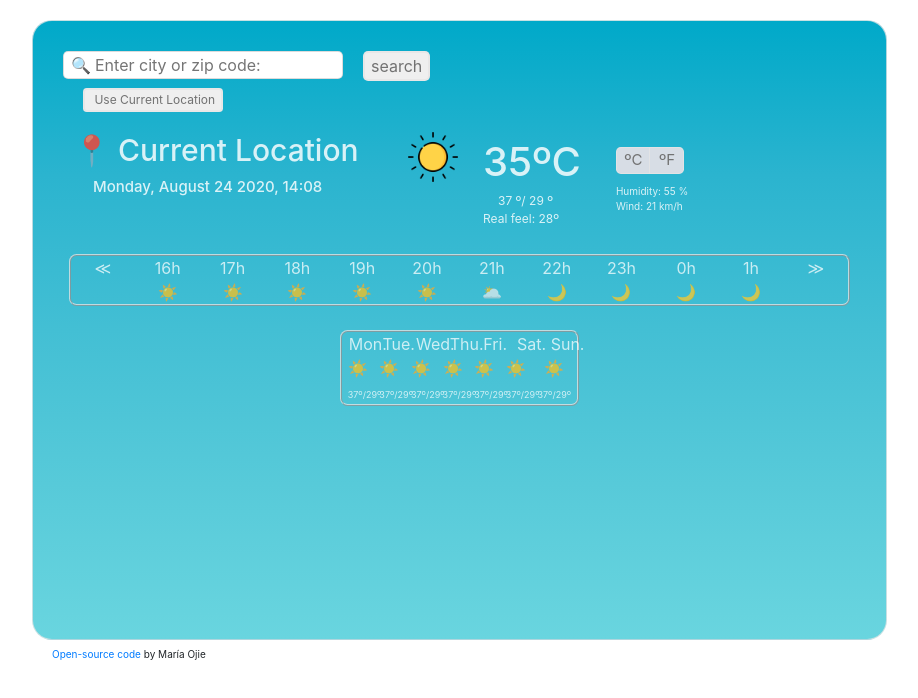
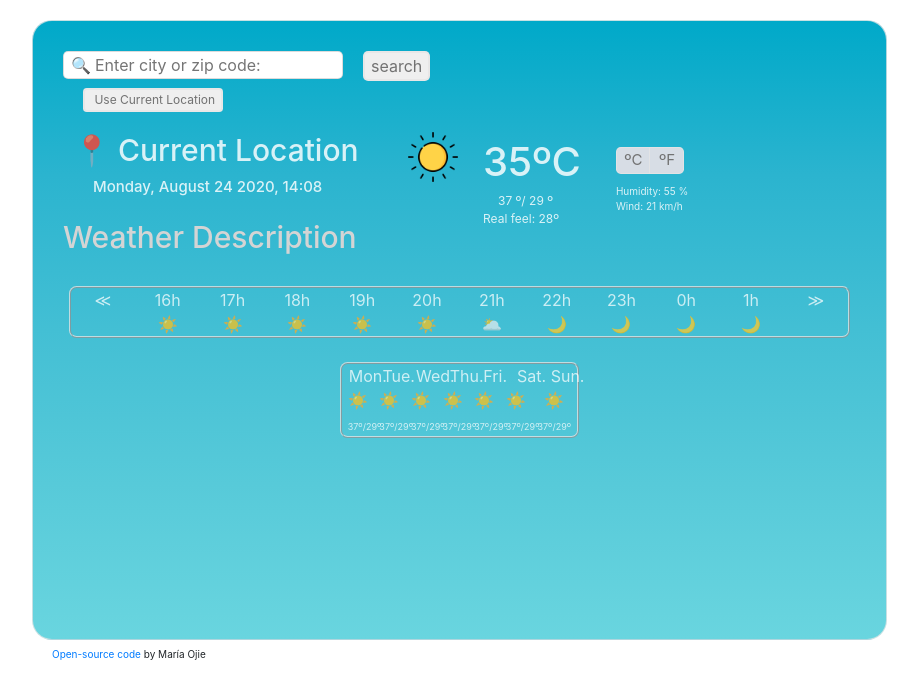
Before and after one commit to maria2140/my-weather-proyect, a website built with Parcel: page index.html in a window 1280 px wide. Shown: the whole page, without its empty margins (58-976 px from the left). Built offline with nearby package versions, Linux system fonts and the light colour scheme; no server answers.

Commit message:
added Weather Description

```diff
--- a/index.html
+++ b/index.html
@@ -47,6 +47,9 @@
                         </h1>
                         <p class="date" id="date">
                             Date, Time
+                        </p>
+                        <p class="weatherDescription" id="description">
+                            Weather Description
                         </p>
                     </div>
                     <div class="row col-3-together ">
```
